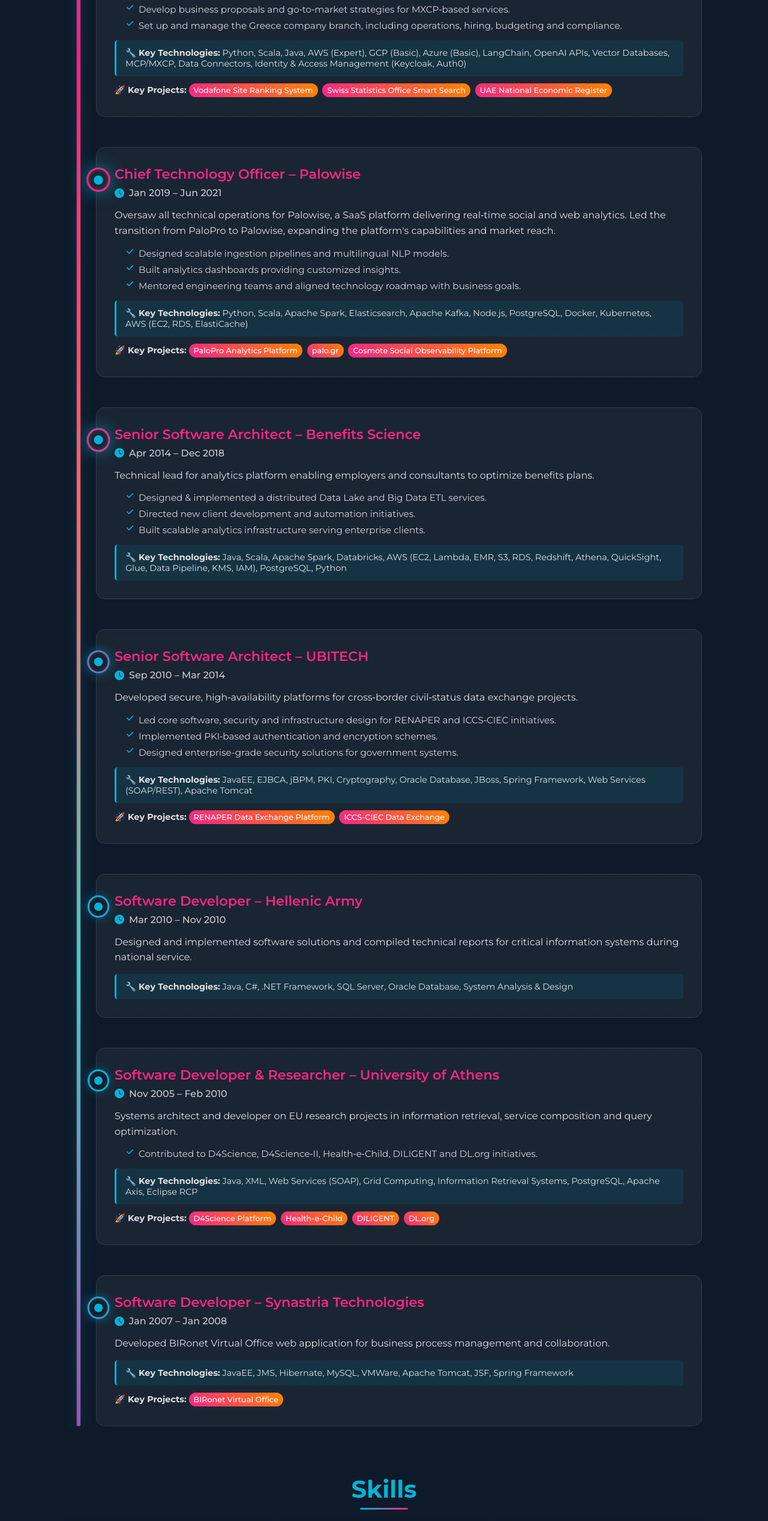
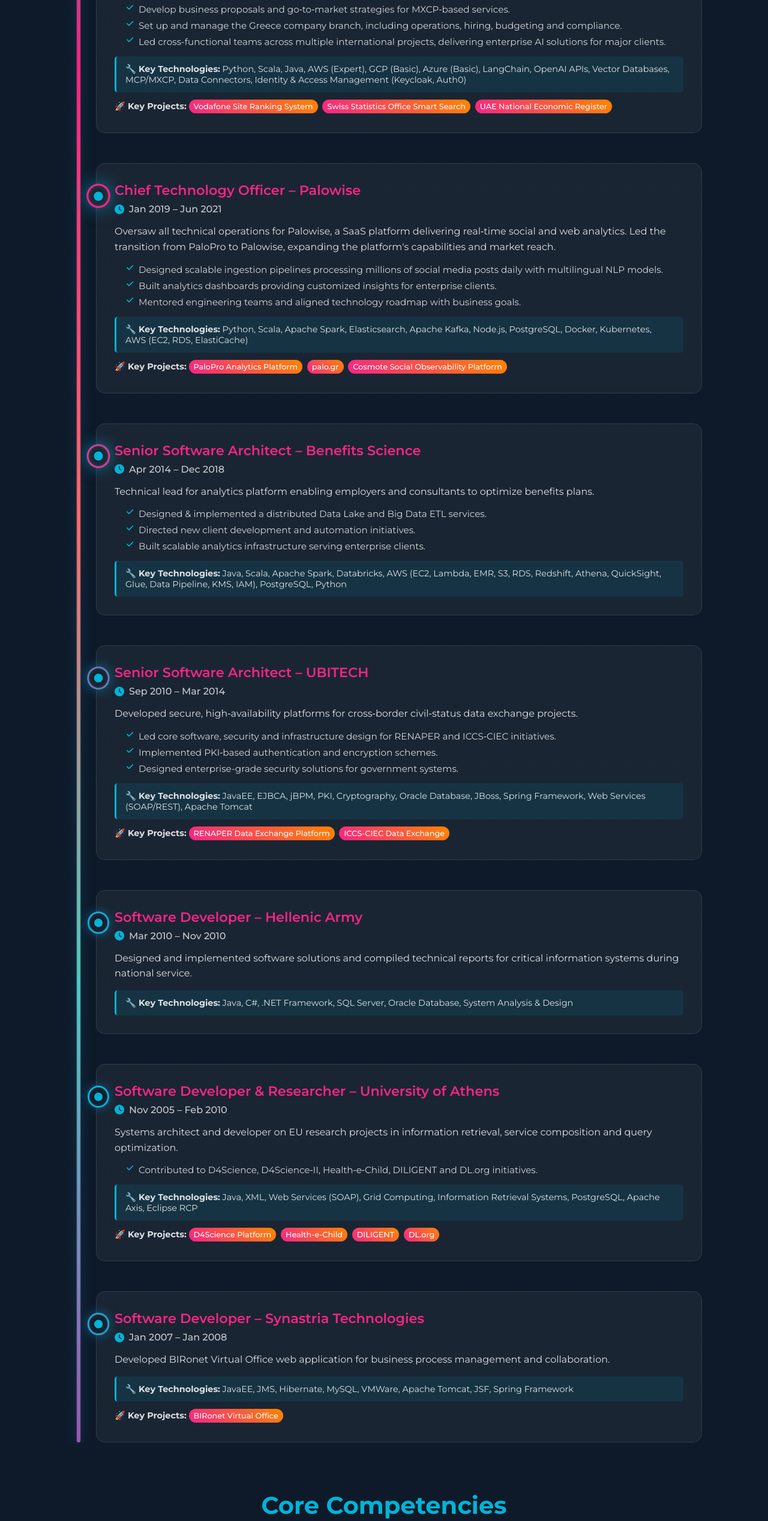
Before and after one commit to ppolydoras/ppolydoras.github.io, a plain HTML site: page index.html in a window 1280 px wide. Shown: the part 2224-4760 px from the top of the page at 60% size. Drawn offline with Linux system fonts and the light colour scheme.

Commit message:
Medium/Low priority improvements: rename Skills to Core Competencies, update timeline quote, add performance optimizations (preconnect, fetchpriority), add metrics to experience, add optional analytics template

```diff
--- a/index.html
+++ b/index.html
@@ -52,7 +52,9 @@
     }
   }
   </script>
-  <!-- Google Fonts -->
+  <!-- Google Fonts with performance optimizations -->
+  <link rel="preconnect" href="https://fonts.googleapis.com">
+  <link rel="preconnect" href="https://fonts.gstatic.com" crossorigin>
   <link href="https://fonts.googleapis.com/css2?family=Montserrat:wght@400;500;600;700&display=swap" rel="stylesheet">
   <!-- Font Awesome Icons -->
   <link rel="stylesheet" href="https://cdnjs.cloudflare.com/ajax/libs/font-awesome/6.5.0/css/all.min.css" integrity="sha512-xX2YoVTNKx4ezpswKbZ8rm9w4kzbsEZuEx6bykAHjXKbZo9btzLNafJO2V7eeXOA+AoS9MFuQmqZqkqw7nj2Ng==" crossorigin="anonymous" referrerpolicy="no-referrer" />
@@ -1418,7 +1420,7 @@
     <section id="about" aria-labelledby="about-heading">
       <h2 id="about-heading">About</h2>
       <div class="about">
-        <img src="img/profile.jpeg" alt="Pavlos Polydoras" class="avatar" loading="lazy">
+        <img src="img/profile.jpeg" alt="Pavlos Polydoras" class="avatar" loading="lazy" fetchpriority="high">
         <div class="description">
           <p>
             I'm a software architect turned technology executive who pairs deep engineering expertise with a
@@ -1470,6 +1472,7 @@
             <li>Coordinate engineering teams and manage stakeholder relationships.</li>
             <li>Develop business proposals and go‑to‑market strategies for MXCP‑based services.</li>
             <li>Set up and manage the Greece company branch, including operations, hiring, budgeting and compliance.</li>
+            <li>Led cross-functional teams across multiple international projects, delivering enterprise AI solutions for major clients.</li>
           </ul>
           <div class="tech-stack">
             <strong>🔧 Key Technologies:</strong> Python, Scala, Java, AWS (Expert), GCP (Basic), Azure (Basic), LangChain, OpenAI APIs, Vector Databases, MCP/MXCP, Data Connectors, Identity & Access Management (Keycloak, Auth0)
@@ -1489,8 +1492,8 @@
             Led the transition from PaloPro to Palowise, expanding the platform's capabilities and market reach.
           </p>
           <ul>
-            <li>Designed scalable ingestion pipelines and multilingual NLP models.</li>
-            <li>Built analytics dashboards providing customized insights.</li>
+            <li>Designed scalable ingestion pipelines processing millions of social media posts daily with multilingual NLP models.</li>
+            <li>Built analytics dashboards providing customized insights for enterprise clients.</li>
             <li>Mentored engineering teams and aligned technology roadmap with business goals.</li>
           </ul>
           <div class="tech-stack">
@@ -1588,7 +1591,7 @@
     </section>
 
     <section id="skills" aria-labelledby="skills-heading">
-      <h2 id="skills-heading">Skills</h2>
+      <h2 id="skills-heading">Core Competencies</h2>
       <div class="skills-grid">
         <div class="skill"><i class="fas fa-brain"></i><span>AI &amp; Machine Learning</span></div>
         <div class="skill"><i class="fas fa-chart-line"></i><span>Digital Transformation Strategy</span></div>
```
